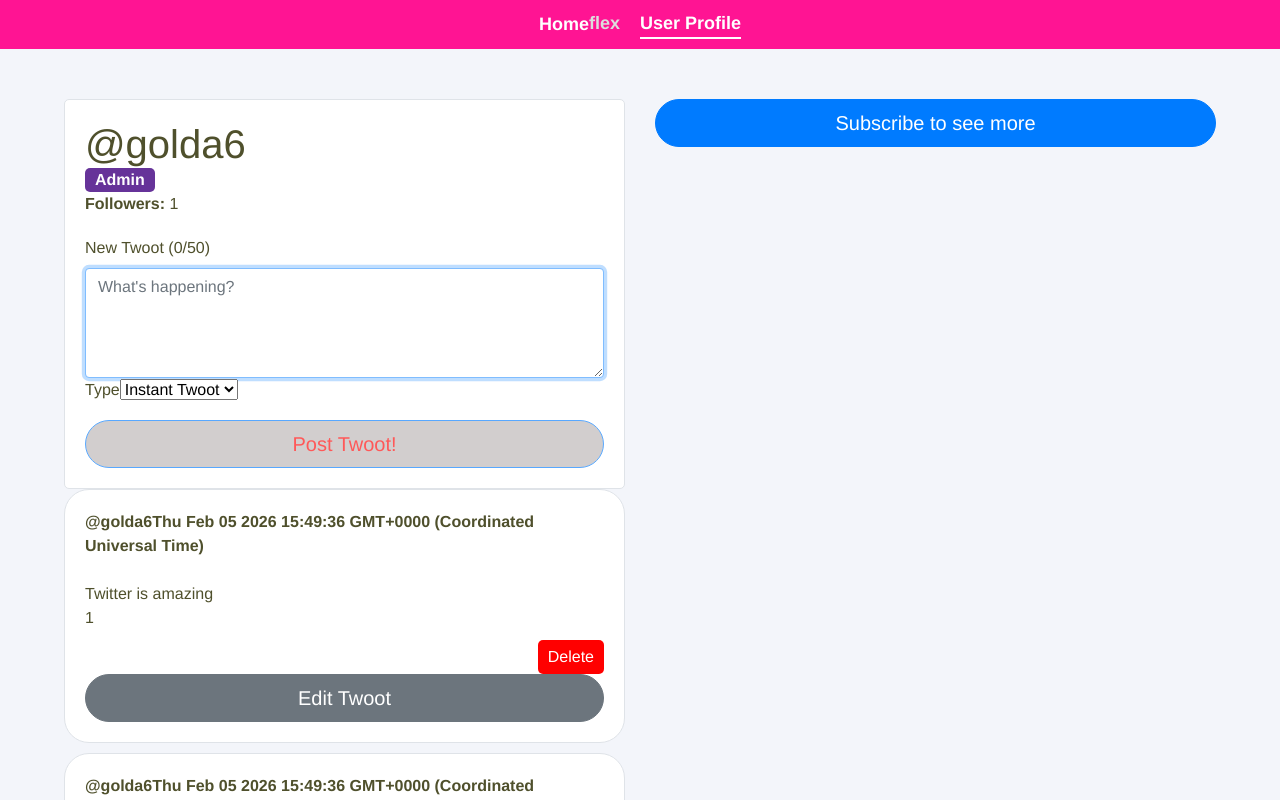
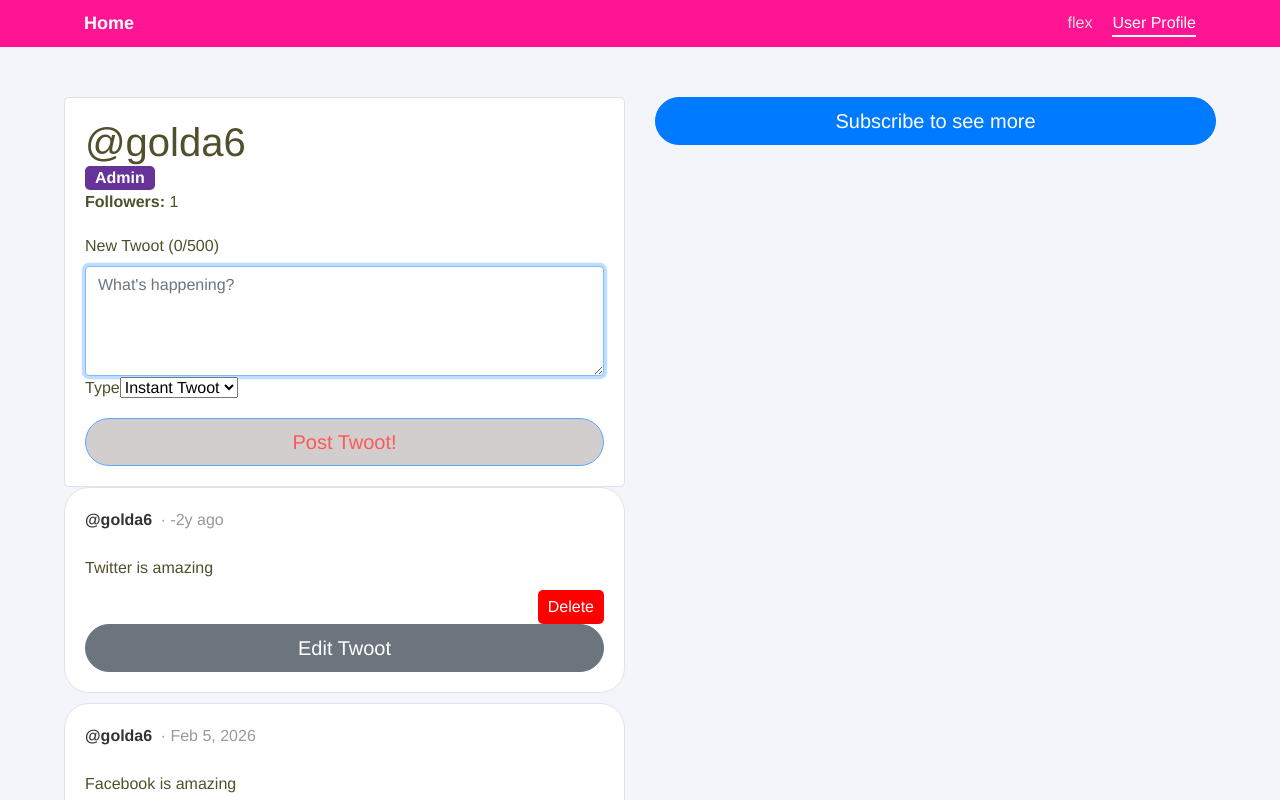
Before and after one commit to prestigeDevelop/SpringBoot_and_postgres, a Vue app: page /userProfile in a window 1280 px wide. Shown: the top 800 px of the page. Built offline with nearby package versions, Linux system fonts and the light colour scheme.

Commit message:
format date

```diff
--- a/src/components/TwootItem.vue
+++ b/src/components/TwootItem.vue
@@ -9,11 +9,12 @@
 
   <div class="twoot-item" @click="favourTwoot(twoot.id)">
     <div class="user-profile__twoot">
-      <div class="twoot-item__user">@{{ username }}{{ postDate }}</div>
+      <div class="twoot-item__user">
+        @{{ username }}
+        <span class="twoot-item__date">· {{ relativeDate }}</span>
+      </div>
       <br />
-      <div class="twoot-item__content">
-        {{ twoot.content }}<br />{{ twoot.id }}
-      </div>
+      <div class="twoot-item__content">{{ twoot.content }}<br /></div>
 
       <button class="twoot-item__delete" @click.stop="deleteTwoot(twoot.id)">
         Delete
@@ -54,6 +55,23 @@ export default {
       default: () => new Date(),
     },
   },
+  computed: {
+    relativeDate() {
+      const diff = Math.round((this.postDate - new Date()) / 1000);
+      if (Math.abs(diff) < 60) return this.formattedPostDate();
+      if (Math.abs(diff) < 3600) return `${Math.round(diff / 60)}m ago`;
+      if (Math.abs(diff) < 86400) return `${Math.round(diff / 3600)}h ago`;
+      if (Math.abs(diff) < 2592000) return `${Math.round(diff / 86400)}d ago`;
+      if (Math.abs(diff) < 31536000)
+        return `${Math.round(diff / 2592000)}mo ago`;
+      if (Math.abs(diff) < 315360000)
+        return `${Math.round(diff / 31536000)}y ago`;
+      return this.postDate.toLocaleDateString("en-US", {
+        month: "short",
+        day: "numeric",
+      });
+    },
+  },
   methods: {
     favourTwoot(id) {
       this.$emit("favourite", id);
@@ -63,6 +81,10 @@ export default {
     },
     editTwoot(id) {
       this.$emit("editTwoot", id);
+    },
+    formattedPostDate() {
+      const options = { year: "numeric", month: "short", day: "numeric" };
+      return new Date(this.postDate).toLocaleDateString(undefined, options);
     },
   },
 };
@@ -83,6 +105,12 @@ export default {
   }
   .twoot-item__user {
     font-weight: bold;
+    color: #333;
+  }
+  .twoot-item__date {
+    font-weight: normal;
+    color: #999;
+    margin-left: 4px;
   }
   .twoot-item__delete {
     background-color: red;
--- a/src/components/UserProfile.vue
+++ b/src/components/UserProfile.vue
@@ -16,7 +16,7 @@
             class="user-profile__create-twoot"
           >
             <label for="newToot"
-              >New Twoot ({{ newTwootCharacterCount }}/50)</label
+              >New Twoot ({{ newTwootCharacterCount }}/500)</label
             >
             <b-form-textarea
               id="newTwoot"
@@ -26,10 +26,10 @@
               autofocus
               required
               trim
-              maxlength="51"
+              maxlength="501"
               minlength="1"
               v-model="newTwootContent"
-              :class="{ exceeded: newTwootCharacterCount > 50 }"
+              :class="{ exceeded: newTwootCharacterCount > 500 }"
             ></b-form-textarea>
             <div class="user-profile__create-twoot-type">
               <label for="newTwootType">Type</label>
@@ -73,6 +73,7 @@
             :key="twit.id"
             :username="user.username"
             :twoot="twit"
+            :postDate="twit.postDate"
             :disabled="false"
             :followers="followers"
             @favourite="toggleMakeFavourite"
@@ -91,7 +92,7 @@
           block
           @click.stop="subscribe"
         >
-          Subscribe to see more</BButton
+          {{ subscriptionStatus }}</BButton
         >
       </BCol>
     </BRow>
@@ -124,6 +125,7 @@ export default {
       disabled: false,
       updateState: false,
       currentUpdateId: null,
+      subscribed: false,
       newTwootTypes: [
         { value: "draft", name: "Draft" },
         { value: "instant", name: "Instant Twoot" },
@@ -136,7 +138,11 @@ export default {
         email: "avishaygold@gmail.com",
         isAdmin: true,
         twits: [
-          { id: 1, content: "Twitter is amazing" },
+          {
+            id: 1,
+            content: "Twitter is amazing",
+            postDate: new Date("2024-06-01T12:00:00"),
+          },
           { id: 2, content: "Facebook is amazing" },
         ],
       },
@@ -156,7 +162,10 @@ export default {
       return this.newTwootContent.length;
     },
     isNewTwootDisabled() {
-      return !this.newTwootContent.length || this.newTwootContent.length > 50;
+      return !this.newTwootContent.length || this.newTwootContent.length > 501;
+    },
+    subscriptionStatus() {
+      return this.subscribed ? "Subscribed!" : "Subscribe to see more";
     },
   },
   methods: {
@@ -201,6 +210,7 @@ export default {
         this.user.twits.unshift({
           id: this.currentUpdateId == null ? Date.now() : this.currentUpdateId,
           content: this.newTwootContent,
+          postDate: new Date(),
         });
         this.newTwootContent = "";
       }
@@ -209,6 +219,9 @@ export default {
     },
     subscribe() {
       console.log("Subscribe clicked");
+      // Implement subscription logic here
+      this.subscribed = true;
+      this.disabled = true;
     },
     cancel() {
       this.newTwootContent = "";
--- a/src/components/header.vue
+++ b/src/components/header.vue
@@ -3,7 +3,7 @@
     <div class="nav-container">
       <router-link to="/" class="brand">Home</router-link>
 
-      <div class="nav-links brand">
+      <div class="nav-links">
         <router-link to="/flex">flex</router-link>
         <router-link to="/userProfile">User Profile</router-link>
       </div>
@@ -24,8 +24,10 @@ export default {
 }
 
 .nav-container {
+  width: 100%;
   max-width: 1170px;
   margin: 0 auto;
+  padding: 0 20px;
   display: flex;
   align-items: center;
   justify-content: space-between;
```
